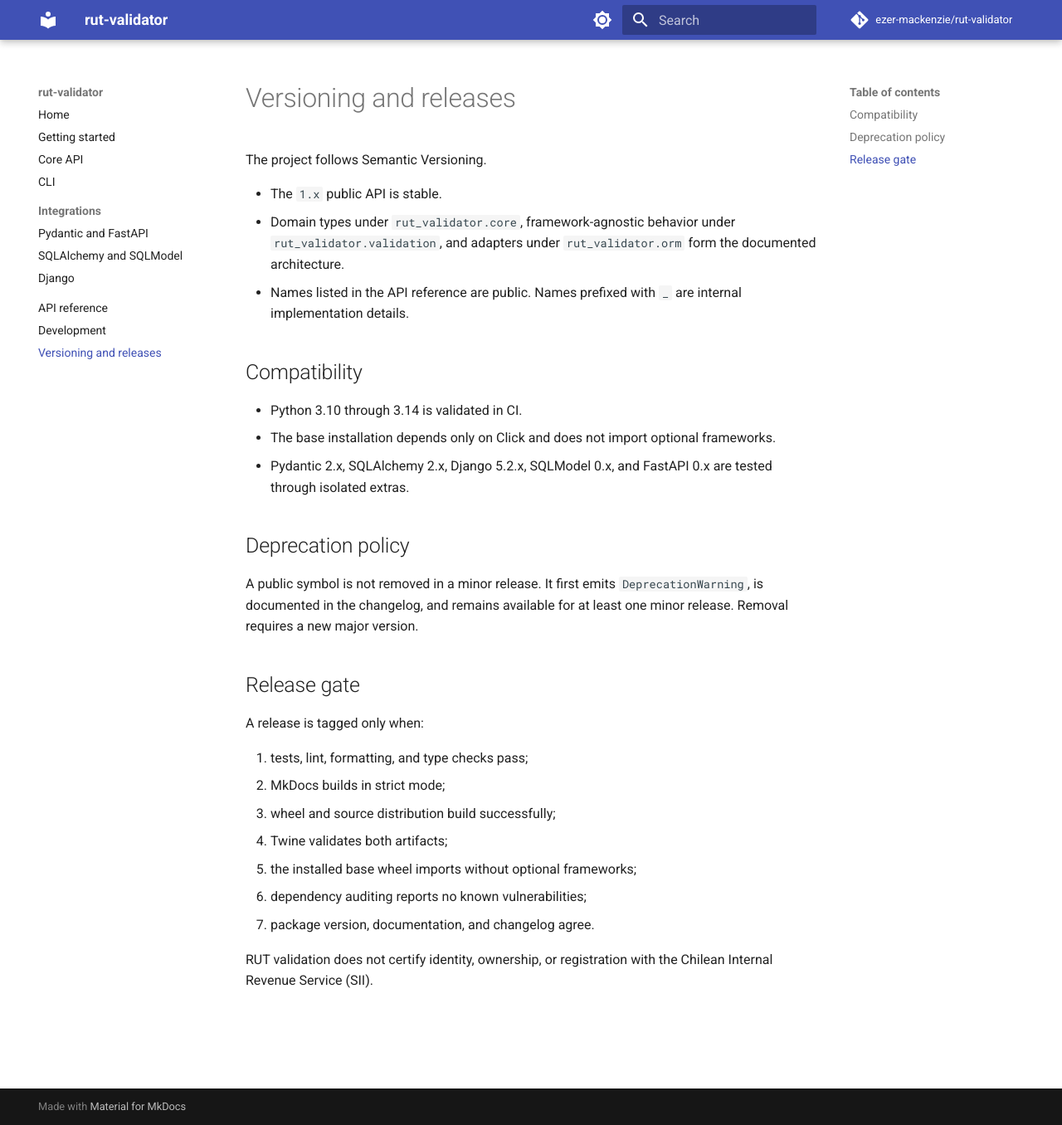
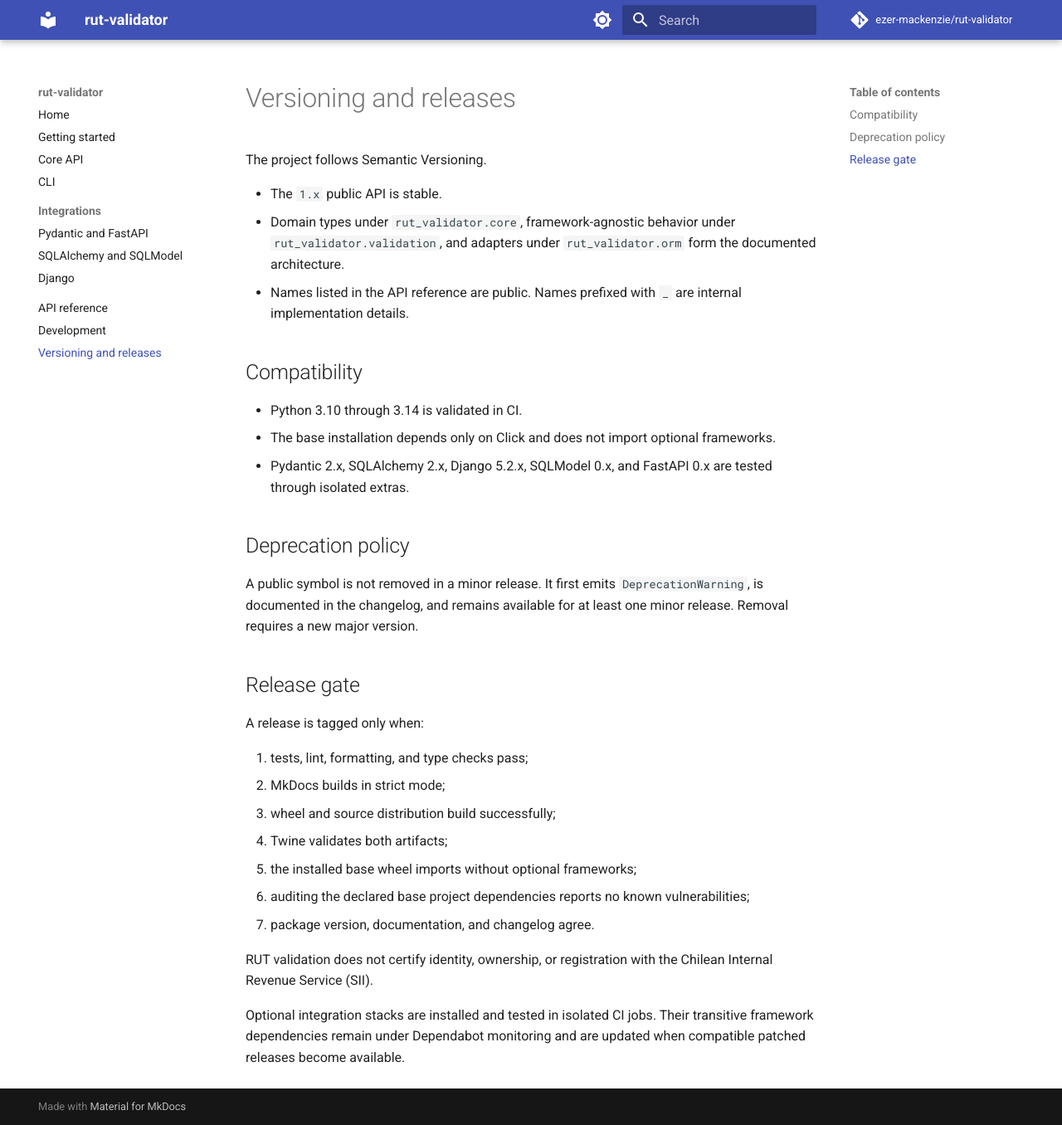
Before and after one commit to ezer-mackenzie/rut-validator, an MkDocs documentation site: the page built from docs/release-policy.md, in a window 1280 px wide and 1356 px high. Shown: the whole window at 83% size. Built offline with MkDocs 1.6.1 and Material for MkDocs 9.7.7, drawn with Linux system fonts in a browser that asks for light colours; comment, search, counter and statistics services are not loaded.

Commit message:
chore: tighten dependency security audit
Co-authored-by: Codex <noreply@openai.com>

```diff
--- a/docs/release-policy.md
+++ b/docs/release-policy.md
@@ -32,8 +32,13 @@ A release is tagged only when:
 3. wheel and source distribution build successfully;
 4. Twine validates both artifacts;
 5. the installed base wheel imports without optional frameworks;
-6. dependency auditing reports no known vulnerabilities;
+6. auditing the declared base project dependencies reports no known
+   vulnerabilities;
 7. package version, documentation, and changelog agree.
 
 RUT validation does not certify identity, ownership, or registration with the
 Chilean Internal Revenue Service (SII).
+
+Optional integration stacks are installed and tested in isolated CI jobs.
+Their transitive framework dependencies remain under Dependabot monitoring and
+are updated when compatible patched releases become available.
```
Also changed, not shown: CHANGELOG.md (+3 -0 lines), 2 other files.
